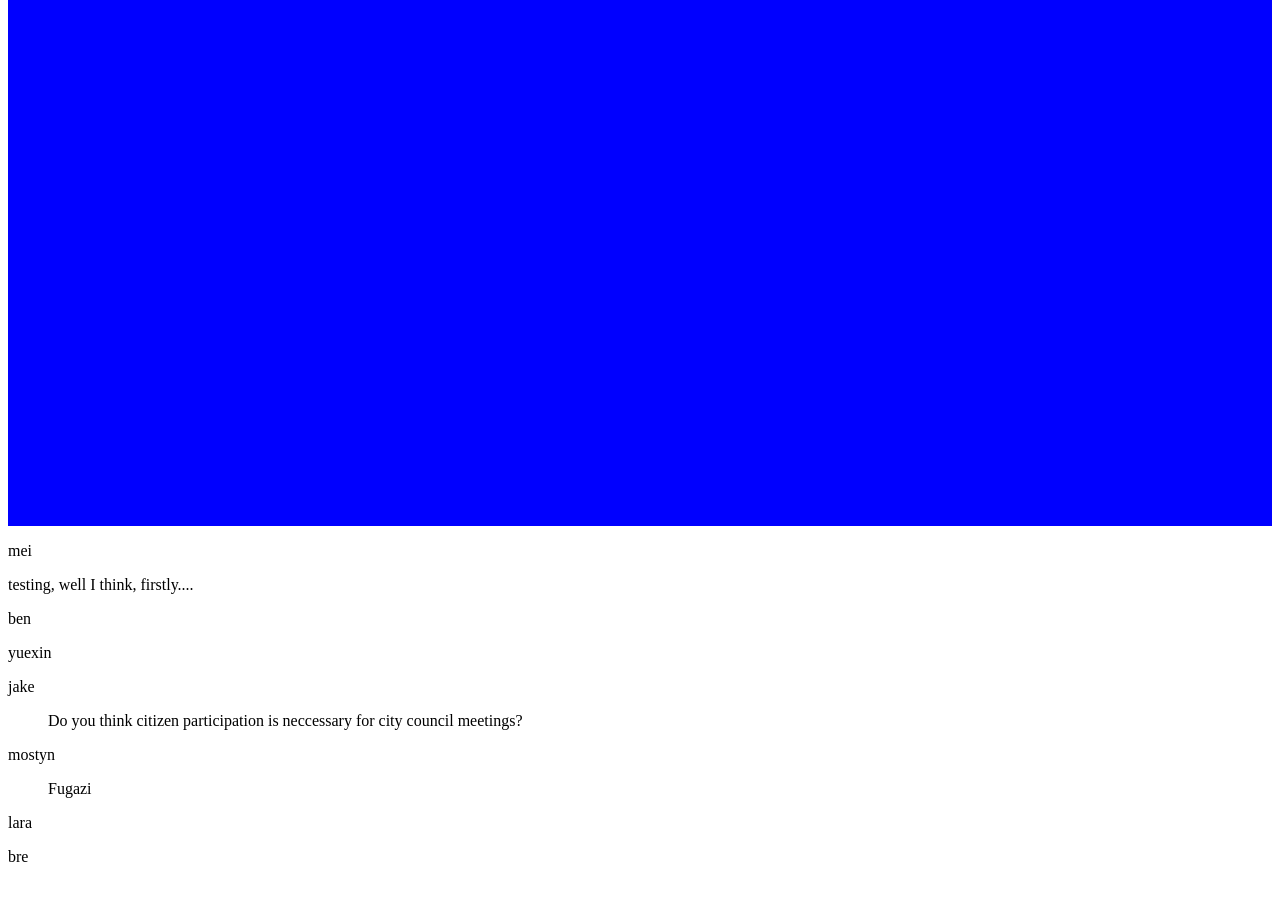
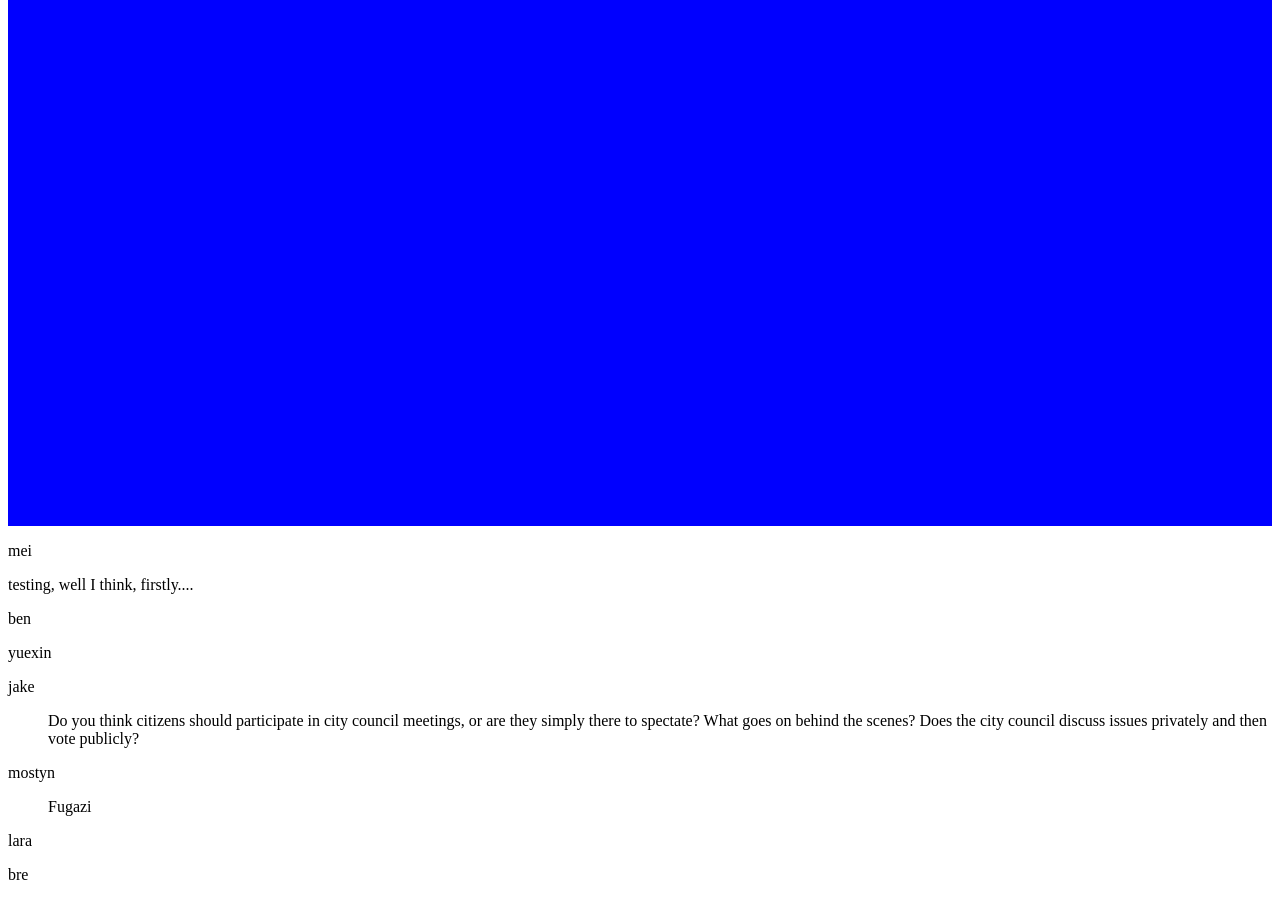
Before and after one commit to risd-gd/wd, a Jekyll site: the page built from _posts/2017-10-09-shared.md, in a window 1280 px wide and 900 px high, scrolled down 4626 px. Built offline with Jekyll 4.4.1, drawn with Linux system fonts in a browser that asks for light colours.

Commit message:
questions

```diff
--- a/_includes/jake.html
+++ b/_includes/jake.html
@@ -1,5 +1,6 @@
 <p>jake</p>
 
 <ul>
-	Do you think citizen participation is neccessary for city council meetings?
+	Do you think citizens should participate in city council meetings, or are they simply there to spectate?
+	What goes on behind the scenes? Does the city council discuss issues privately and then vote publicly?
 </ul>
```
